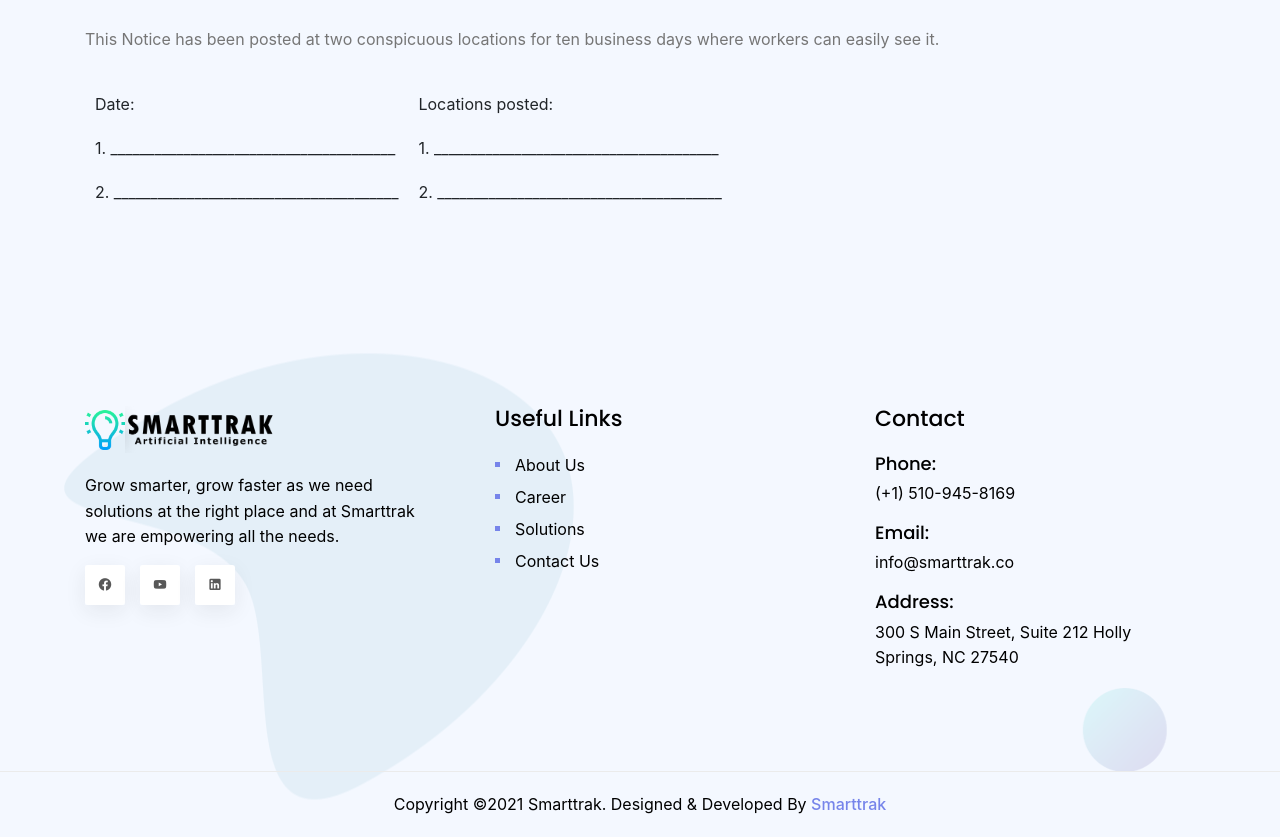
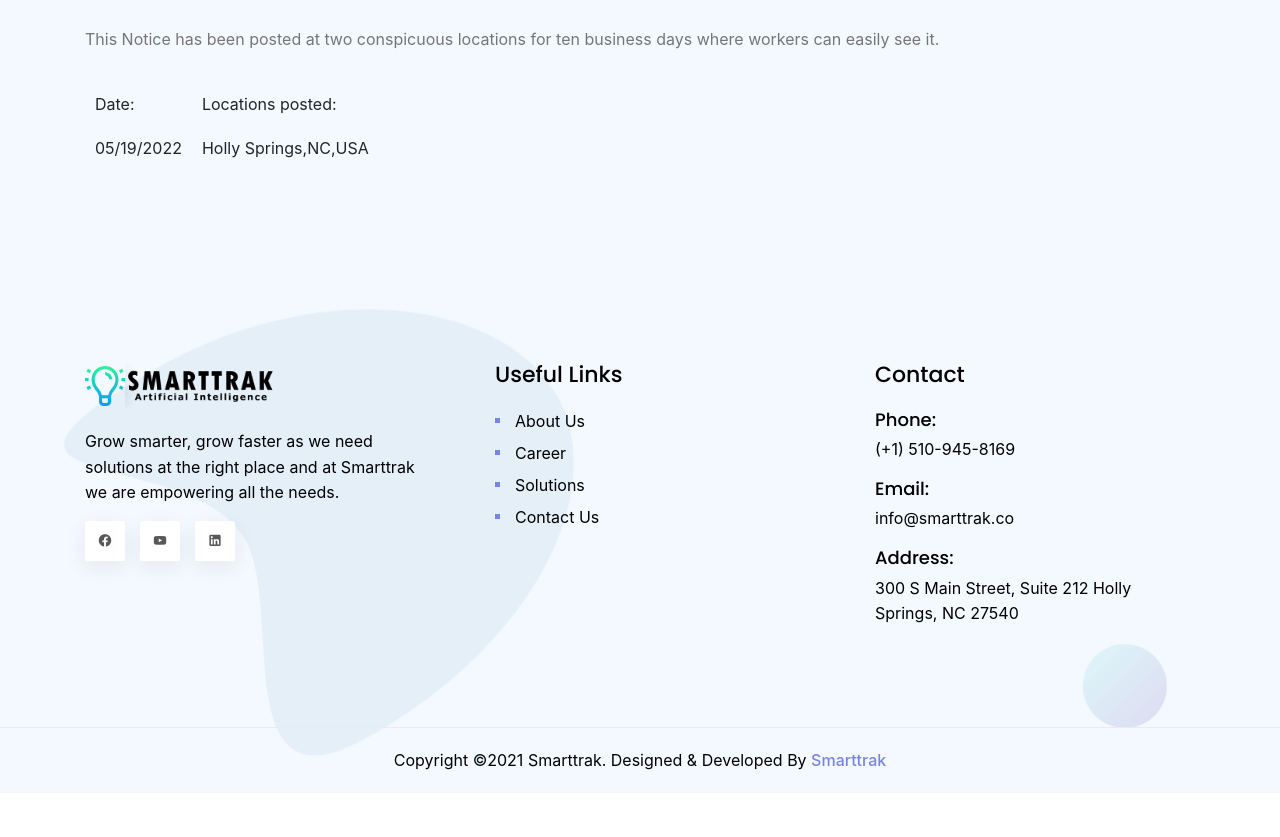
Before and after one commit to bhagawanAI-zz/Responsive-website, a React (Create React App) app: page /career in a window 1280 px wide. Shown: the part 1160-1997 px from the top of the page. After the commit the page ends 1953 px from the top, so only its background shows below. Built offline with nearby package versions, Linux system fonts and the light colour scheme.

Commit message:
added location

```diff
--- a/src/components/Career/Career.js
+++ b/src/components/Career/Career.js
@@ -114,21 +114,13 @@
 
                                             <tr>
                                                 <td>
-                                                    1. _______________________________________
+                                                    05/19/2022
                                                 </td>
                                                 <td>
-                                                    1. _______________________________________
+                                                    Holly Springs,NC,USA
                                                 </td>
                                             </tr>
 
-                                            <tr>
-                                                <td>
-                                                    2. _______________________________________
-                                                </td>
-                                                <td>
-                                                    2. _______________________________________
-                                                </td>
-                                            </tr>
                                         </tbody>
                                     </table>
                                 </div>
```
